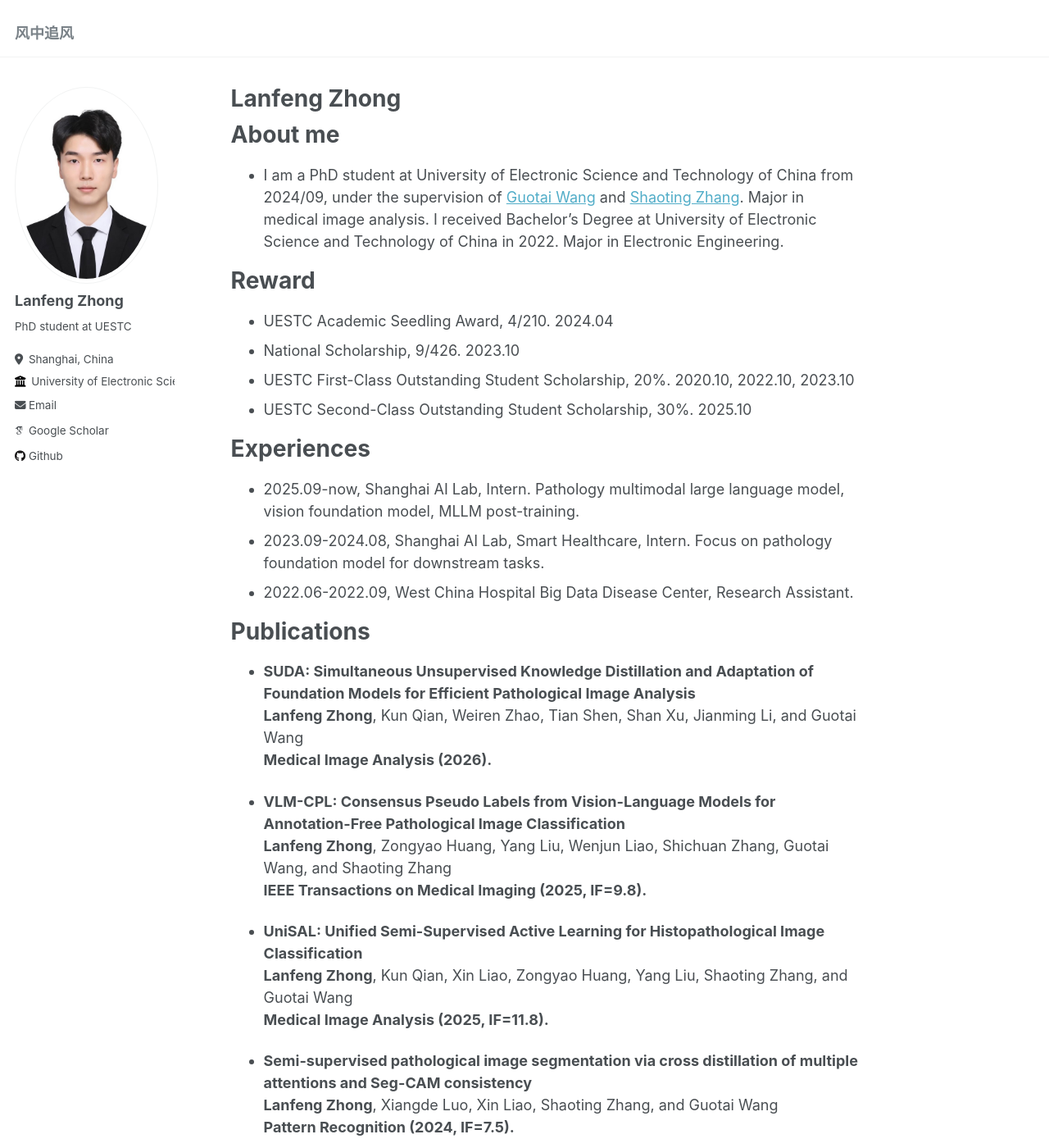
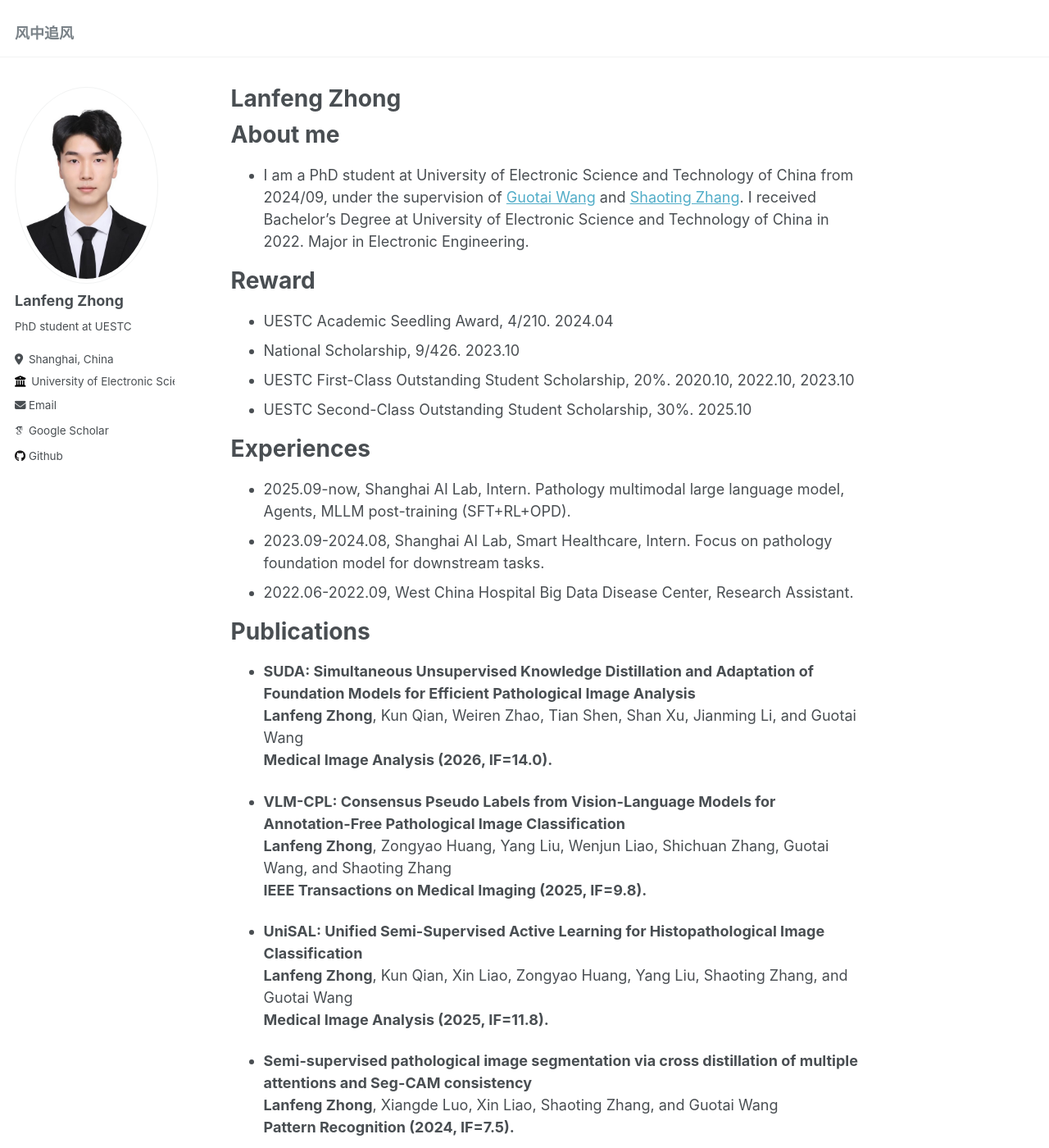
Before and after one commit to lanfz2000/lanfz2000.github.io, a Jekyll site: the page built from _pages/about.md, in a window 1280 px wide and 1400 px high. Shown: the whole window at 82% size. Built offline with Jekyll 4.4.1, drawn with Linux system fonts in a browser that asks for light colours; some web fonts are replaced.

Commit message:
Update about.md

```diff
--- a/_pages/about.md
+++ b/_pages/about.md
@@ -9,7 +9,7 @@ redirect_from:
 
 About me
 ======
-* I am a PhD student at University of Electronic Science and Technology of China from 2024/09, under the supervision of [Guotai Wang](https://scholar.google.com/citations?user=Z2sFN4EAAAAJ&hl=en&oi=ao) and [Shaoting Zhang](https://scholar.google.com/citations?user=oiBMWK4AAAAJ&hl=en). Major in medical image analysis. I received Bachelor's Degree at University of Electronic Science and Technology of China in 2022. Major in Electronic Engineering.
+* I am a PhD student at University of Electronic Science and Technology of China from 2024/09, under the supervision of [Guotai Wang](https://scholar.google.com/citations?user=Z2sFN4EAAAAJ&hl=en&oi=ao) and [Shaoting Zhang](https://scholar.google.com/citations?user=oiBMWK4AAAAJ&hl=en). I received Bachelor's Degree at University of Electronic Science and Technology of China in 2022. Major in Electronic Engineering.
 
 # Reward
 - UESTC Academic Seedling Award, 4/210. 2024.04
@@ -18,14 +18,14 @@ About me
 - UESTC Second-Class Outstanding Student Scholarship, 30%. 2025.10
 
 # Experiences
-- 2025.09-now, Shanghai AI Lab, Intern. Pathology multimodal large language model, vision foundation model, MLLM post-training.
+- 2025.09-now, Shanghai AI Lab, Intern. Pathology multimodal large language model, Agents, MLLM post-training (SFT+RL+OPD).
 - 2023.09-2024.08, Shanghai AI Lab, Smart Healthcare, Intern. Focus on pathology foundation model for downstream tasks.
 - 2022.06-2022.09, West China Hospital Big Data Disease Center, Research Assistant.
 
 # Publications
 - **SUDA: Simultaneous Unsupervised Knowledge Distillation and Adaptation of Foundation Models for Efficient Pathological Image Analysis**
 **Lanfeng Zhong**,  Kun Qian, Weiren Zhao, Tian Shen, Shan Xu, Jianming Li, and Guotai Wang
-**Medical Image Analysis (2026).**
+**Medical Image Analysis (2026, IF=14.0).**
 
 - **VLM-CPL: Consensus Pseudo Labels from Vision-Language Models for Annotation-Free Pathological Image Classification**
 **Lanfeng Zhong**, Zongyao Huang, Yang Liu, Wenjun Liao, Shichuan Zhang, Guotai Wang, and Shaoting Zhang
```
